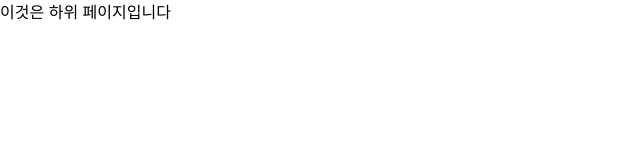
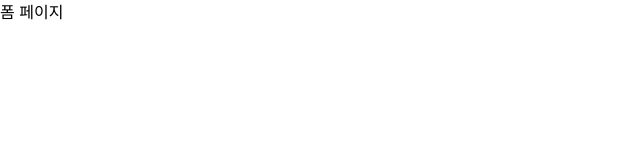
Before and after one commit to PerformanceFinder/spotlight_front, a Next.js app: page /form in a window 1280 px wide. Shown: the top 160 px of the page, without its empty margins (0-640 px from the left). Built offline with nearby package versions, Linux system fonts and the light colour scheme.

Commit message:
update netlify

```diff
--- a/app/api/kakao-callback.js
+++ b/app/api/kakao-callback.js
@@ -2,13 +2,12 @@
 export default async function handler(req, res) {
   const { code } = req.query;
 
-  if (!code)
-  {
+  if (!code) {
     return res.status(400).json({ error: 'Missing authorization code' });
   }
 
   try {
-    // 여기서 code를 사용하여 액세스 토큰을 요청합니다
+    // 토큰 요청 부분은 그대로 유지
     const tokenResponse = await fetch('https://kauth.kakao.com/oauth/token', {
       method: 'POST',
       headers: { 'Content-Type': 'application/x-www-form-urlencoded' },
@@ -22,11 +21,12 @@ export default async function handler(req, res) {
 
     const tokenData = await tokenResponse.json();
 
-    // 토큰을 사용하여 사용자 정보를 요청할 수 있습니다
-    // 여기서 추가 로직을 구현하세요 (예: 사용자 정보 저장, 세션 생성 등)
+    // 토큰 데이터를 사용하여 필요한 처리를 수행 (예: 사용자 정보 저장)
 
-    // 로그인 성공 후 리디렉션
-    res.redirect('/form');  // 또는 다른 적절한 페이지로 리디렉션
+    // 리디렉션 방식 변경
+    res.setHeader('Set-Cookie', `kakaoToken=${tokenData.access_token}; Path=/; HttpOnly; Secure`);
+    res.writeHead(302, { Location: '/form' });
+    res.end();
   } catch (error) {
     console.error('Error during Kakao login:', error);
     res.status(500).json({ error: 'Internal server error' });
--- a/app/form/page.js
+++ b/app/form/page.js
@@ -1,6 +1,17 @@
 'use client';
 
-export default function Form()
-{
-  return <h1>이것은 하위 페이지입니다</h1>
+import { useEffect } from 'react';
+
+export default function Form() {
+  useEffect(() => {
+    // 여기서 쿠키에서 토큰을 읽어 필요한 작업을 수행할 수 있습니다.
+    console.log('Form 페이지 로드됨');
+  }, []);
+
+  return (
+    <div>
+      <h1>폼 페이지</h1>
+      {/* 폼 내용 */}
+    </div>
+  );
 }
```
Also changed, not shown: 1 other file (tests, documents, lock files or other folders).
